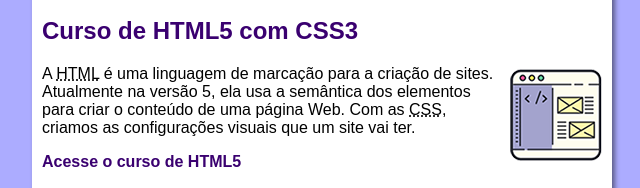
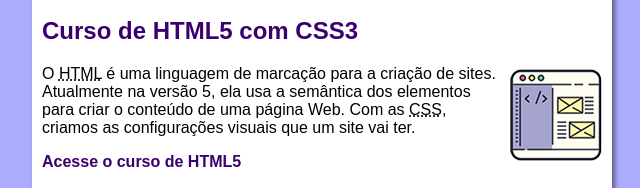
Before and after one commit to edersonhs/projeto-site, a plain HTML site: page index.html in a window 1280 px wide. Shown: the part 184-372 px from the top of the page, 318-958 px from the left. Drawn offline with Linux system fonts and the light colour scheme.

Commit message:
Update index.html

```diff
--- a/index.html
+++ b/index.html
@@ -15,7 +15,7 @@
         <article>
             <h2>Curso de HTML5 com CSS3</h2>
             <img class="lado" src="imagens/curso-html-css.png" alt="Curso HTML">
-            <p>A <abbr title="HyperText Markup language">HTML</abbr> é uma linguagem de marcação para a criação de sites. Atualmente na versão 5, ela usa a semântica dos elementos para criar o conteúdo de uma página Web. Com as <abbr title="Cascading Style Sheets">CSS</abbr>, criamos as configurações visuais que um site vai ter.</p>
+            <p>O <abbr title="HyperText Markup language">HTML</abbr> é uma linguagem de marcação para a criação de sites. Atualmente na versão 5, ela usa a semântica dos elementos para criar o conteúdo de uma página Web. Com as <abbr title="Cascading Style Sheets">CSS</abbr>, criamos as configurações visuais que um site vai ter.</p>
             <p><a href="curso-html.html">Acesse o curso de HTML5</a></p>
         </article>
         <article>
```
